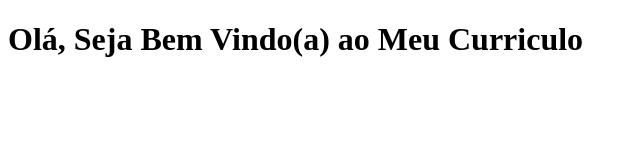
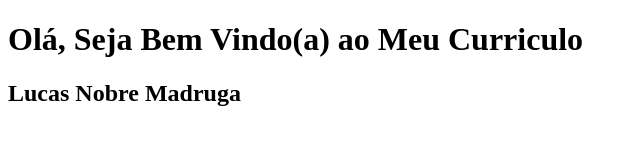
Before and after one commit to lucasnobremadruga/meu-curriculo, a plain HTML site: page index.html in a window 1280 px wide. Shown: the whole page, without its empty margins (0-640 px from the left). Drawn offline with Linux system fonts and the light colour scheme.

Commit message:
Adicionando subtitulo na Index

```diff
--- a/index.html
+++ b/index.html
@@ -7,6 +7,7 @@
 </head>
 <body>
     <h1>Olá, Seja Bem Vindo(a) ao Meu Curriculo</h1>
+    <h2>Lucas Nobre Madruga</h2>
     <script src="app.js"></script>
 </body>
 </html>
```
